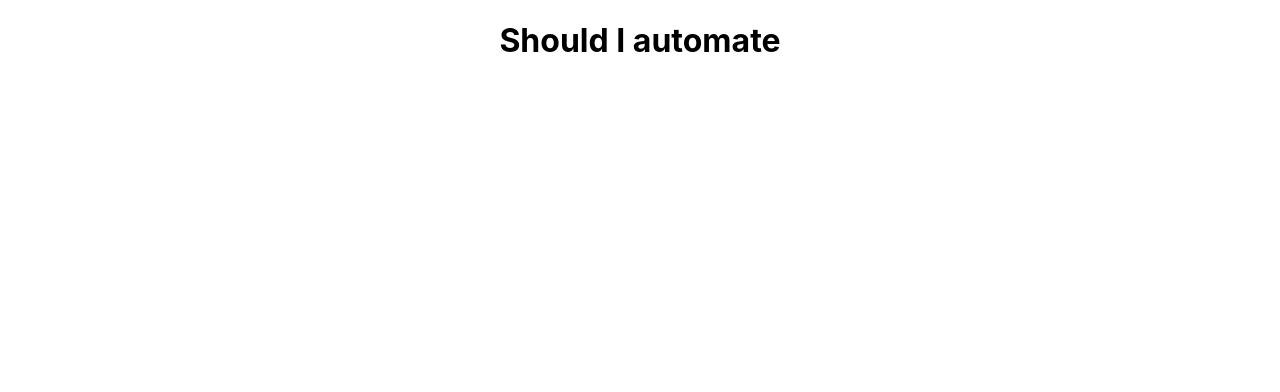
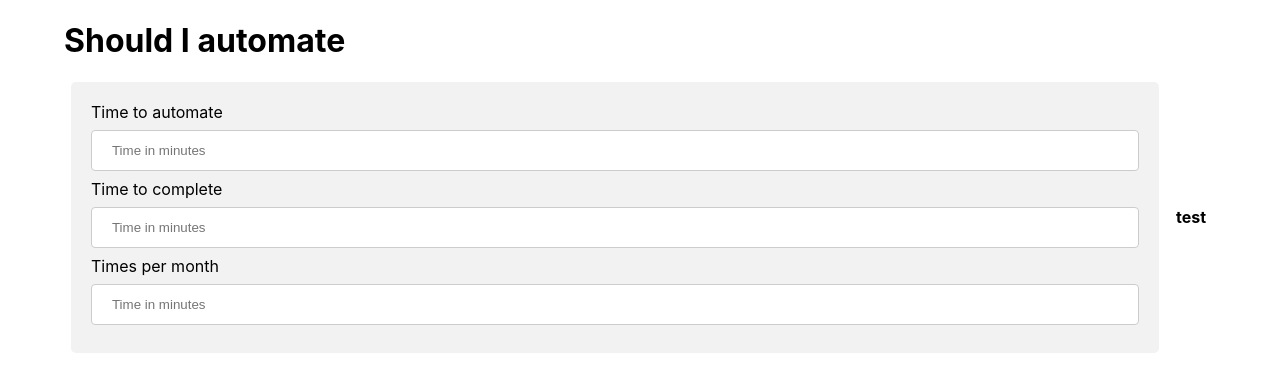
Before and after one commit to aedificatorum/shouldiautomateit, a React (Create React App) app: page / in a window 1280 px wide. Shown: the top 392 px of the page. Built offline with nearby package versions, Linux system fonts and the light colour scheme.

Commit message:
add input table

```diff
--- a/src/App.css
+++ b/src/App.css
@@ -1,8 +1,8 @@
-.App {
+/* .App {
   text-align: center;
-}
+} */
 
-.App-header {
+/* .App-header {
   min-height: 100vh;
   display: flex;
   flex-direction: column;
@@ -10,18 +10,44 @@
   justify-content: center;
   font-size: calc(10px + 2vmin);
   color: white;
+} */
+
+body {
+  width:90%;
+  margin:0px auto;
 }
 
 .App-link {
   color: #61dafb;
 }
 
-.container {
+/* .row {
   display: flex;
   flex-wrap: wrap;
   text-align: center;
   justify-content: center;
-  width:90%;
-  margin:0px auto;
-  background-color: red
+  flex-direction:row;
+  background-color: peachpuff
+} */
+
+.row {
+  display: flex;
+  flex-wrap: wrap;
+  justify-content: space-around
 }
+
+.form {
+  background-color: #f2f2f2;
+  border-radius: 5px;
+  padding: 20px;
+}
+
+input[type=text] {
+  width: 100%;
+  padding: 12px 20px;
+  margin: 8px 0;
+  display: inline-block;
+  border: 1px solid #ccc;
+  border-radius: 4px;
+  box-sizing: border-box;
+}
--- a/src/App.js
+++ b/src/App.js
@@ -1,17 +1,30 @@
-import React, { Component } from 'react';
-import './App.css';
-
+import React, { Component } from "react";
+import "./App.css";
 
 class App extends Component {
-
   render() {
     return (
-      <div className="App">
-     <h1>Should I automate</h1>
-     <div className="container"></div>
+      <div>
+        <h1>Should I automate</h1>
+
+        <div className="row">
+          <form className="form">
+            <label for="automate-time">Time to automate</label>
+            <input type="text" id="automate-time" placeholder="Time in minutes" />
+            <label for="complete-time">Time to complete</label>
+            <input type="text" id="complete-time" placeholder="Time in minutes" />
+            <label for="times-month">Times per month</label>
+            <input type="text" id="times-month" placeholder="Time in minutes" />
+          </form>
+          <table>
+            <tr>
+              <th>test</th>
+            </tr>
+          </table>
+          {/* <div className="row">
+        </div> */}
       </div>
-
-
+      </div>
     );
   }
 }
```
